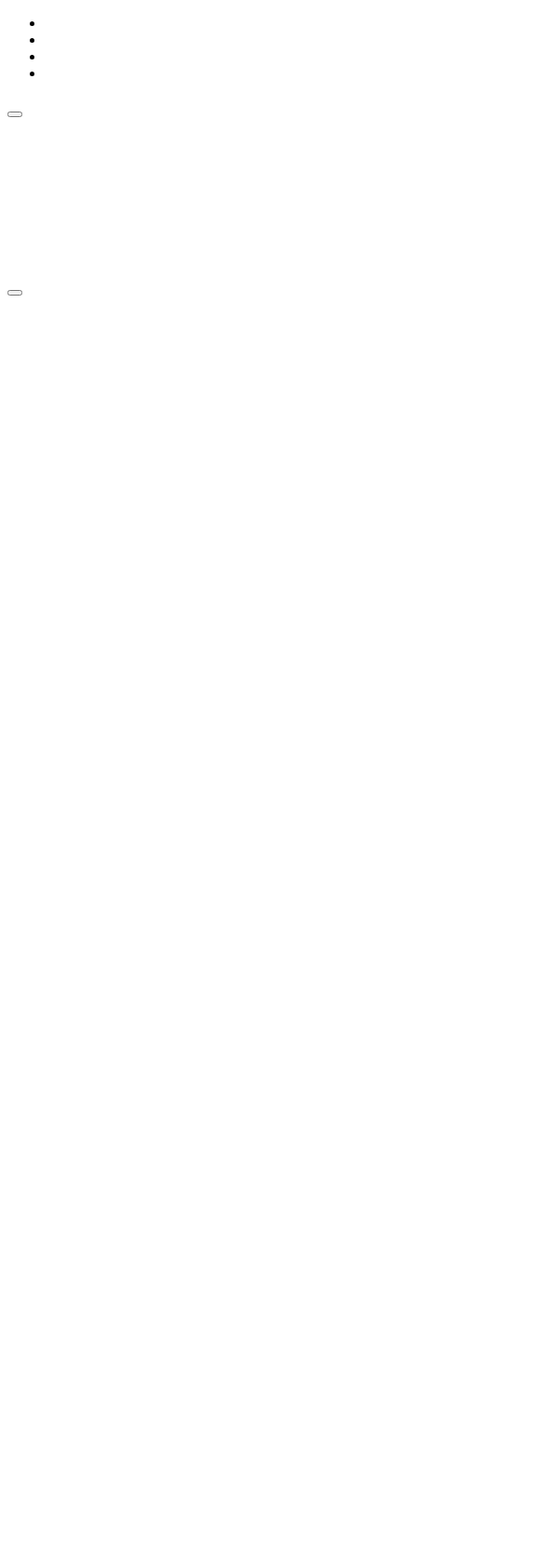
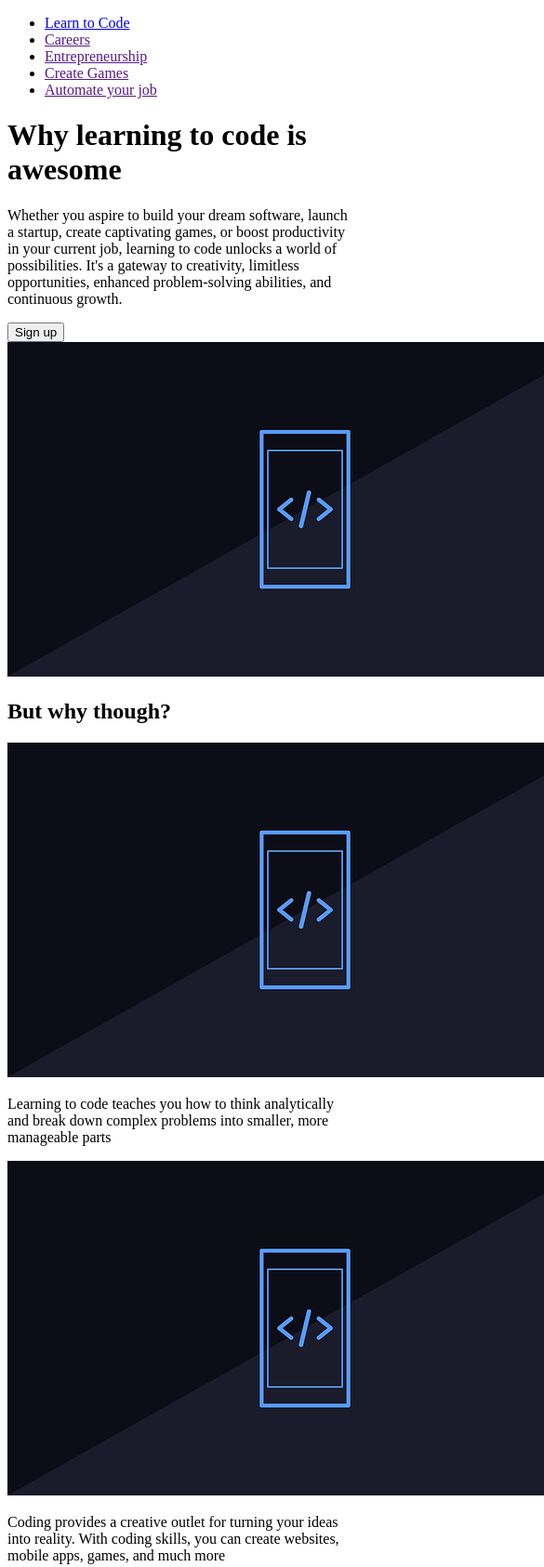
Before and after one commit to Mojojo-X/top-landing-page, a plain HTML site: page index.html in a window 390 px wide. Shown: the top 1686 px of the page at 93% size, 585 px wide, since content can reach past the window. Before the commit the page ends 844 px from the top, so only its background shows below. Drawn offline with Linux system fonts and the light colour scheme.

Commit message:
Add base landing page content

```diff
--- a/index.html
+++ b/index.html
@@ -10,59 +10,64 @@
     <header>
         <nav>
             <ul>
-                <li><a href="/"></a></li>
-                <li><a href=""></a></li>
-                <li><a href=""></a></li>
-                <li><a href=""></a></li>
+                <li><a href="/">Learn to Code</a></li>
+                <li><a href="">Careers</a></li>
+                <li><a href="">Entrepreneurship</a></li>
+                <li><a href="">Create Games</a></li>
+                <li><a href="">Automate your job</a></li>
             </ul>
         </nav>
     </header>
     <main>
         <div class="hero">
             <div class="hero_text">
-                <h1></h1>
-                <p></p>
-                <button></button>
+                <h1>Why learning to code is awesome</h1>
+                <p>Whether you aspire to build your dream software, launch a startup, create captivating games, or boost productivity in your current job, learning to code unlocks a world of possibilities. It's a gateway to creativity, limitless opportunities, enhanced problem-solving abilities, and continuous growth.</p>
+                <button>Sign up</button>
             </div>
-            <img src="" alt="">
+            <img src="images/programming-3201149_640.png" alt="hero_img">
         </div>
         <div class="info_section">
-            <h2></h2>
+            <h2>But why though?</h2>
             <div class="info_card_container">
                 <div class="info_card">
-                    <img src="" alt="">
-                    <p></p>
+                    <!-- Problem-Solving Skills -->
+                    <img src="images/programming-3201149_640.png" alt="card_img_placeholder">
+                    <p>Learning to code teaches you how to think analytically and break down complex problems into smaller, more manageable parts</p>
                 </div>
                 <div class="info_card">
-                    <img src="" alt="">
-                    <p></p>
+                    <!-- Creativity and innovation -->
+                    <img src="images/programming-3201149_640.png" alt="card_img_placeholder">
+                    <p>Coding provides a creative outlet for turning your ideas into reality. With coding skills, you can create websites, mobile apps, games, and much more</p>
                 </div>
                 <div class="info_card">
-                    <img src="" alt="">
-                    <p></p>
+                    <!-- Versatile and in-demand skill -->
+                    <img src="images/programming-3201149_640.png" alt="card_img_placeholder">
+                    <p>Whether you aspire to work in technology, entrepreneurship, or other industries, having coding knowledge opens up numerous opportunities</p>
                 </div>
                 <div class="info_card">
-                    <img src="" alt="">
-                    <p></p>
+                    <!-- Empowerment and autonomy -->
+                    <img src="images/programming-3201149_640.png" alt="card_img_placeholder">
+                    <p>Coding empowers you to take control and create things on your own terms. Rather than being limited by what others have built, you can build your own applications, websites, or tools tailored to your specific needs and interests</p>
                 </div>
             </div>
         </div>
         <div class="quote_section">
-            <p class="quote"></p>
-            <p class="quote_author"></p>
+            <p class="quote">Humans are allergic to change. They love to say, "We've always done it this way." I try to fight that. That's why I have a clock on my wall that runs counter-clockwise. </p>
+            <p class="quote_author">- Grace Hopper</p>
         </div>
         <div class="cta_container">
             <div class="cta">
                 <div class="cta_text">
-                    <p></p>
-                    <p></p>
+                    <p>Ready to embark on an incredible journey?</p>
+                    <p>Join the coding revolution and unlock your full potential today!!</p>
                 </div>
-                <button class="cta_button"></button>
+                <button class="cta_button">Sign up</button>
             </div>
         </div>
     </main>
     <footer>
-        <p></p>
+        <p>Copyright &copy; Learn to Code Cheezy Marketing</p>
     </footer>
 </body>
 </html>
```
Also changed, not shown: images/programming-3201149_640.png (added), 1 other file.
